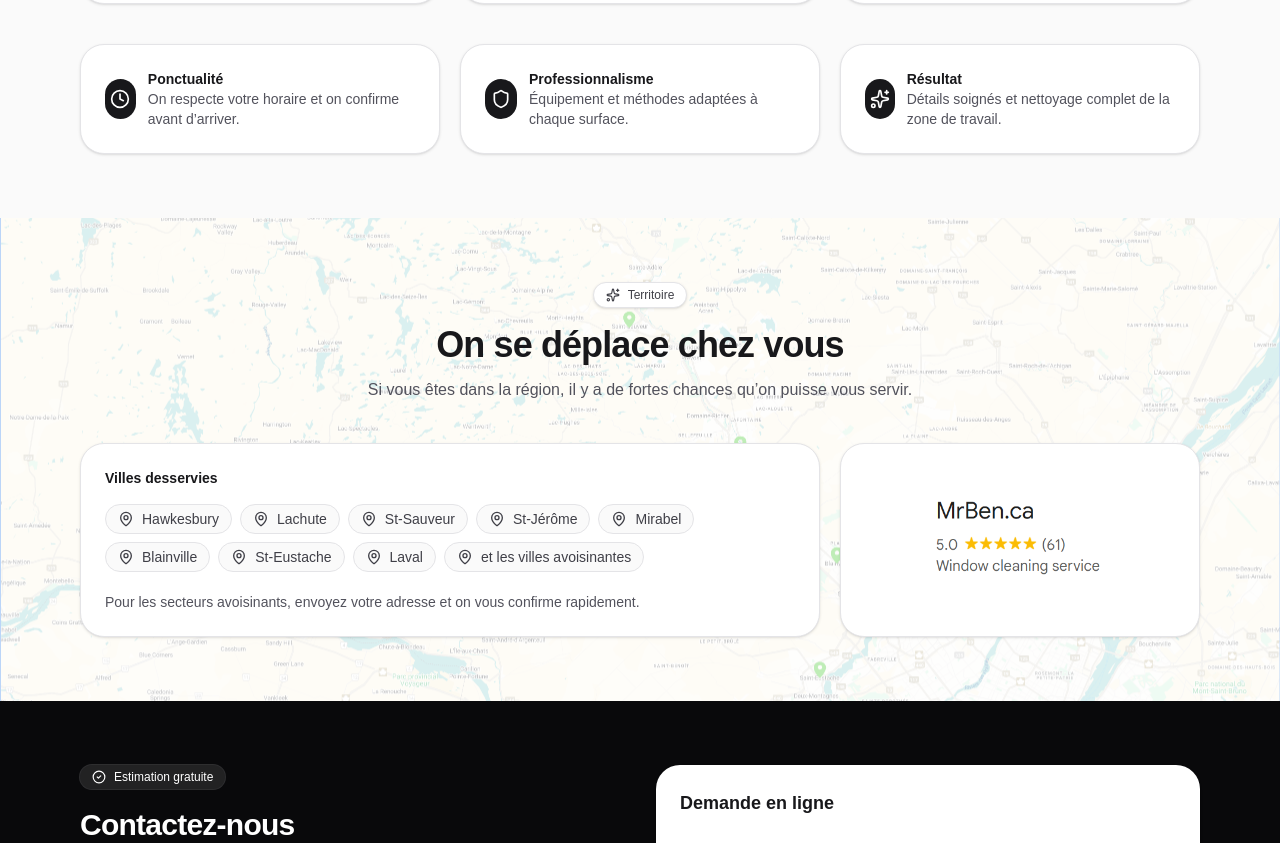
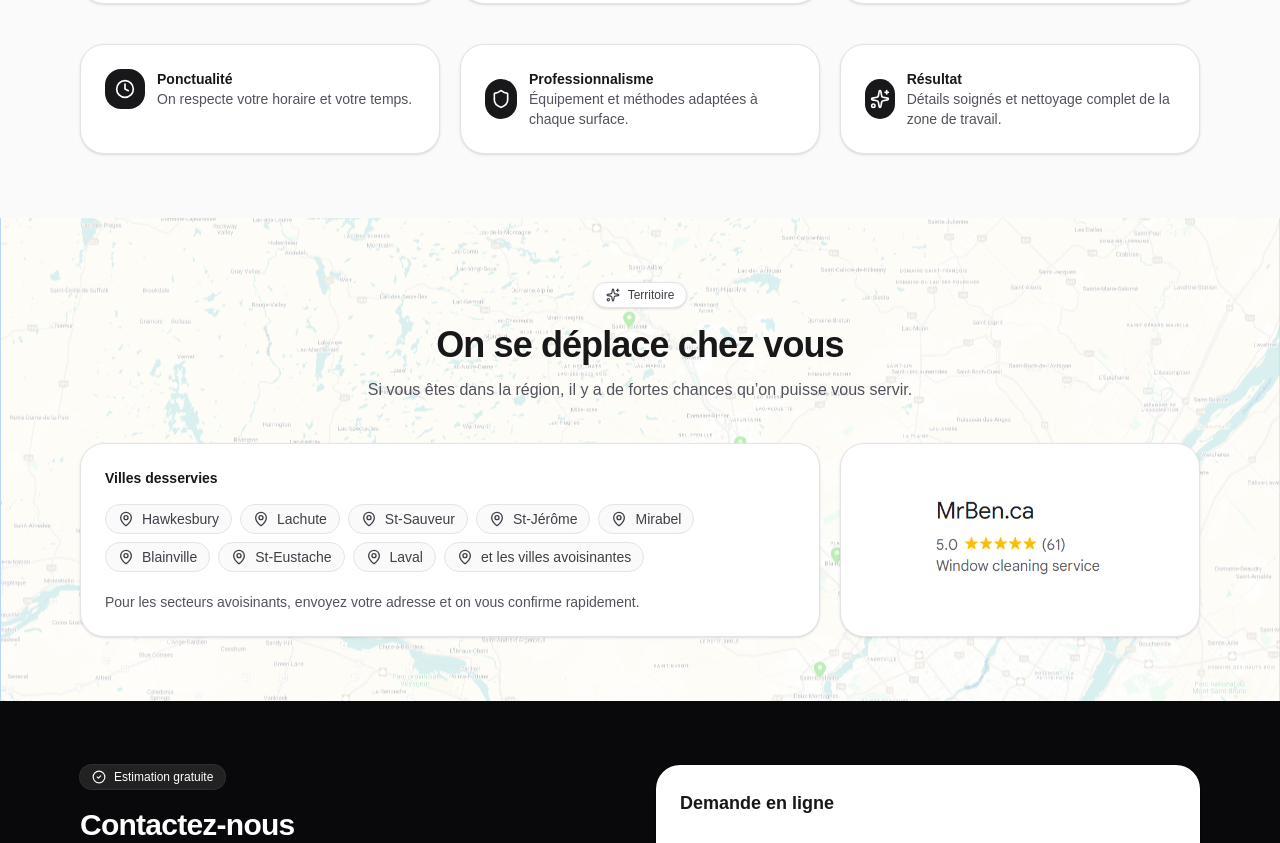
Before and after one commit to servicesmrben-wq/mrben-site1, a Next.js app: page / in a window 1280 px wide. Shown: the part 2512-3355 px from the top of the page. Built offline with nearby package versions, Linux system fonts and the light colour scheme.

Commit message:
Update punctuality tile copy

```diff
--- a/app/MrBenRedesignPreview.jsx
+++ b/app/MrBenRedesignPreview.jsx
@@ -149,7 +149,7 @@ const i18n = {
     secRevS: "Basé sur de vrais avis Google de nos clients.",
     reviewLabel: "Client résidentiel",
     val1T: "Ponctualité",
-    val1D: "On respecte votre horaire et on confirme avant d’arriver.",
+    val1D: "On respecte votre horaire et votre temps.",
     val2T: "Professionnalisme",
     val2D: "Équipement et méthodes adaptées à chaque surface.",
     val3T: "Résultat",
@@ -290,7 +290,7 @@ const i18n = {
     secRevS: "Based on real Google reviews from our clients.",
     reviewLabel: "Residential client",
     val1T: "Punctual",
-    val1D: "We respect your schedule and confirm before arrival.",
+    val1D: "We respect your schedule and your time.",
     val2T: "Professional",
     val2D: "Methods and equipment matched to each surface.",
     val3T: "Results",
```
